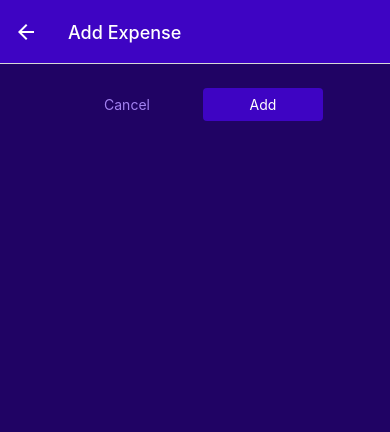
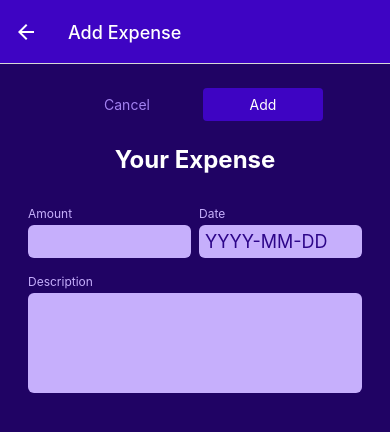
Before and after one commit to dontgiveup6/RNCourseSection8-Expense-Tracker, a React Native app: screen /ManageExpenses in a window 390 px wide. Shown: the top 432 px of the page. Built offline with nearby package versions, Linux system fonts and the light colour scheme.

Commit message:
started section 9 and till 154

```diff
--- /dev/null
+++ b/components/ManageExpense/ExpenseForm.js
@@ -0,0 +1,92 @@
+import { useState } from 'react';
+import { View, StyleSheet, Text } from 'react-native';
+import Input from './Input';
+import Button from '../UI/Button';
+
+export default function ExpenseForm({ onCancel, onSubmit, submitButtonLabel }) {
+  //   const [amountValue, setAmountValue] = useState('');
+  //   const [dateValue, setDateValue] = useState('');
+  //   const [descriptionValue, setDescriptionValue] = useState('');
+  const [inputValues, setInputValue] = useState({
+    amount: '',
+    date: '',
+    description: '',
+  });
+
+  function inputChangedHandler(inputIdentifier, enteredValue) {
+    setInputValue((currentValue) => {
+      return { ...currentValue, [inputIdentifier]: enteredValue };
+    });
+  }
+
+  function submitHandler() {}
+
+  return (
+    <View style={styles.form}>
+      <View style={styles.buttons}>
+        <Button style={styles.button} mode="flat" onPress={onCancel}>
+          Cancel
+        </Button>
+        <Button style={styles.button} onPress={submitHandler}>
+          {submitButtonLabel}
+        </Button>
+      </View>
+      <Text style={styles.title}>Your Expense</Text>
+      <View style={styles.inputRow}>
+        <Input
+          style={styles.rowInput}
+          label="Amount"
+          textInputConfig={{
+            keyboardType: 'decimal-pad',
+            onChangeText: inputChangedHandler.bind(this, 'amount'),
+            value: inputValues.amount,
+          }}
+        />
+        <Input
+          style={styles.rowInput}
+          label="Date"
+          textInputConfig={{
+            placeholder: 'YYYY-MM-DD',
+            maxLength: 10,
+            onChangeText: inputChangedHandler.bind(this, 'date'),
+            value: inputValues.date,
+          }}
+        />
+      </View>
+      <Input
+        label="Description"
+        textInputConfig={{
+          multiline: true,
+          //   autoCapitalize: 'none', defaulth is 'sentances'
+          //   autoCorrect: false, default is true
+          onChangeText: inputChangedHandler.bind(this, 'description'),
+          value: inputValues.description,
+        }}
+      />
+    </View>
+  );
+}
+
+const styles = StyleSheet.create({
+  form: { marginBottom: 24 },
+  title: {
+    fontSize: 24,
+    fontWeight: 'bold',
+    color: 'white',
+    textAlign: 'center',
+    marginVertical: 24,
+  },
+  inputRow: {
+    flexDirection: 'row',
+    justifyContent: 'space-between',
+  },
+  rowInput: {
+    flex: 1,
+  },
+  buttons: {
+    flexDirection: 'row',
+    justifyContent: 'center',
+    alignItems: 'center',
+  },
+  button: { minWidth: 120, marginHorizontal: 8 },
+});
--- /dev/null
+++ b/components/ManageExpense/Input.js
@@ -0,0 +1,40 @@
+import { Text, TextInput, View, StyleSheet } from 'react-native';
+import { GlobalStyles } from '../../consts/styles';
+
+export default function Input({ label, style, textInputConfig }) {
+  const inputStyles = [styles.input];
+
+  if (textInputConfig && textInputConfig.multiline) {
+    inputStyles.push(styles.inputMultiline);
+  }
+
+  return (
+    <View style={[styles.inputContainer, style]}>
+      <Text style={styles.label}>{label}</Text>
+      <TextInput style={inputStyles} {...textInputConfig} />
+    </View>
+  );
+}
+
+const styles = StyleSheet.create({
+  inputContainer: {
+    marginHorizontal: 4,
+    marginVertical: 8,
+  },
+  label: {
+    fontSize: 12,
+    color: GlobalStyles.colors.primary100,
+    marginBottom: 4,
+  },
+  input: {
+    backgroundColor: GlobalStyles.colors.primary100,
+    color: GlobalStyles.colors.primary700,
+    padding: 6,
+    borderRadius: 6,
+    fontSize: 18,
+  },
+  inputMultiline: {
+    minHeight: 100,
+    textAlignVertical: 'top',
+  },
+});
--- a/screens/ManageExpensesScreen.js
+++ b/screens/ManageExpensesScreen.js
@@ -1,5 +1,6 @@
 import { useContext, useLayoutEffect } from 'react';
 import { View, StyleSheet } from 'react-native';
+import ExpenseForm from '../components/ManageExpense/ExpenseForm';
 import Button from '../components/UI/Button';
 import IconButton from '../components/UI/IconButton';
 import { GlobalStyles } from '../consts/styles';
@@ -45,18 +46,10 @@
 
   return (
     <View style={styles.container}>
-      <View style={styles.buttons}>
-        <Button
-          style={styles.button}
-          mode="flat"
-          onPress={cancelExpenseHandler}
-        >
-          Cancel
-        </Button>
-        <Button style={styles.button} onPress={confirmExpenseHandler}>
-          {isEditing ? 'Update' : 'Add'}
-        </Button>
-      </View>
+      <ExpenseForm
+        submitButtonLabel={isEditing ? 'Update' : 'Add'}
+        onCancel={cancelExpenseHandler}
+      />
       {isEditing && (
         <View style={styles.deleteContainer}>
           <IconButton
@@ -77,14 +70,8 @@
     padding: 24,
     backgroundColor: GlobalStyles.colors.primary800,
   },
-  buttons: {
-    flexDirection: 'row',
-    justifyContent: 'center',
-    alignItems: 'center',
-  },
-  button: { minWidth: 120, marginHorizontal: 8 },
   deleteContainer: {
-    marginTop: 16,
+    marginTop: 24,
     paddingTop: 8,
     borderTopColor: GlobalStyles.colors.primary200,
     borderTopWidth: 2,
```
